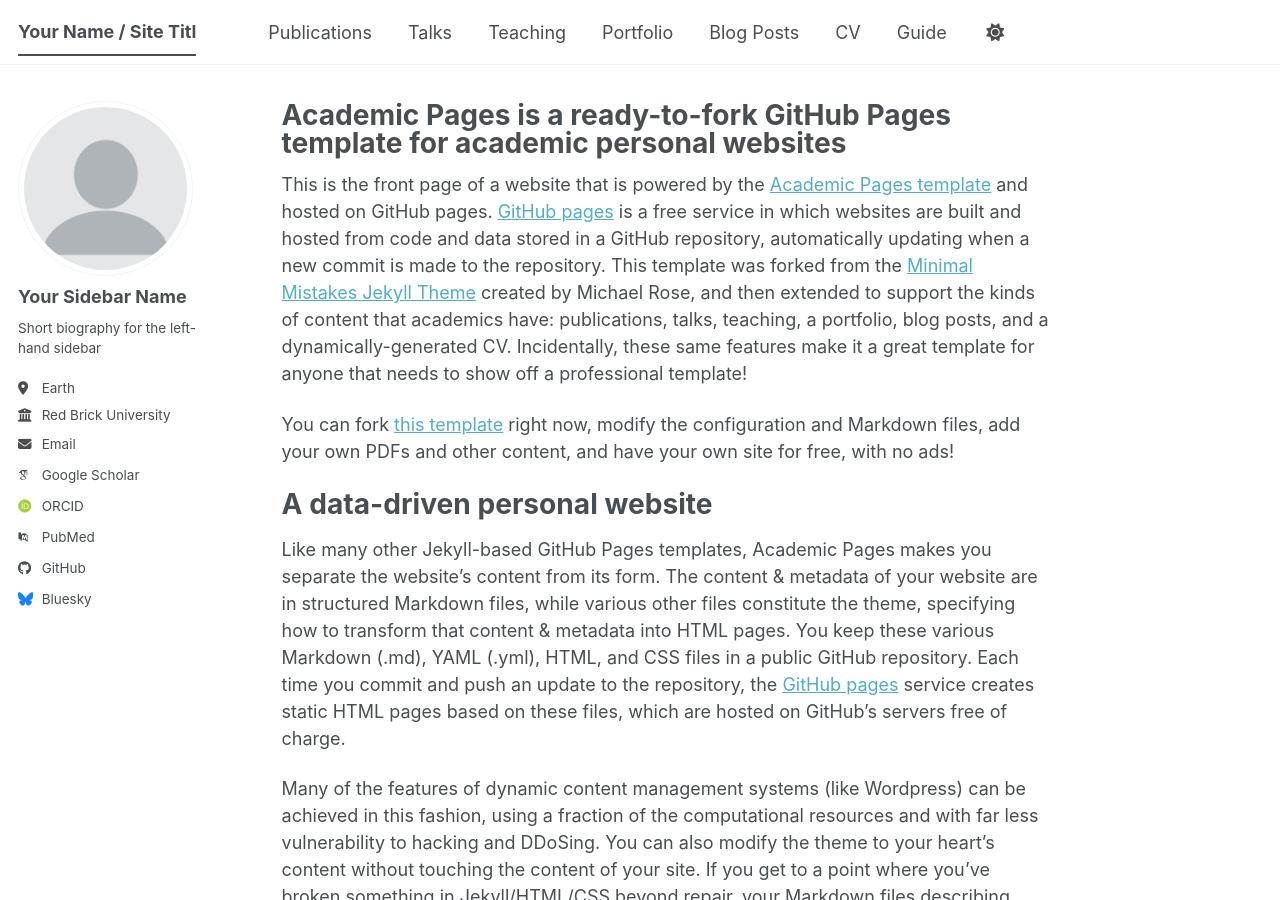
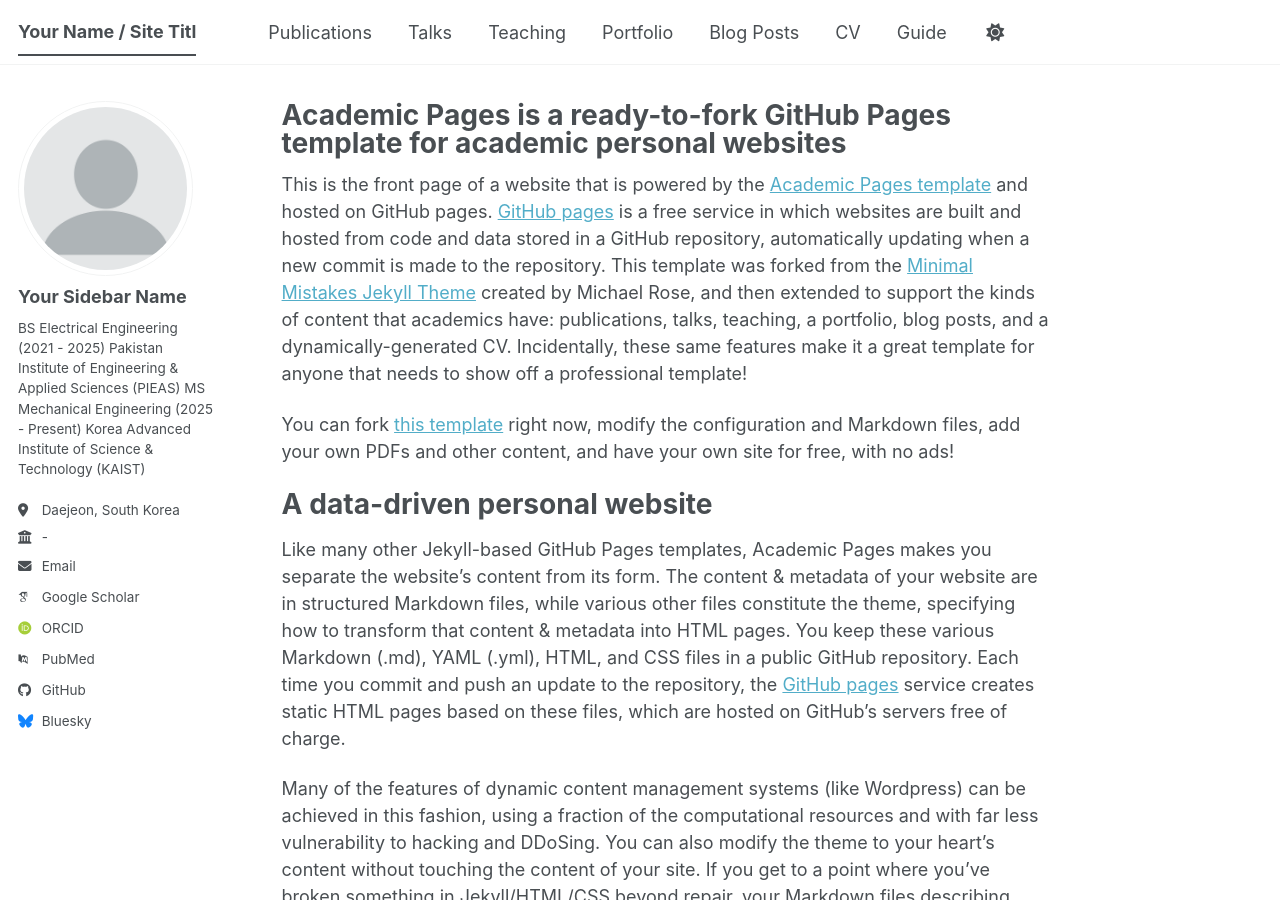
Before and after one commit to Abbass521/raheelabbas.github.io, a Jekyll site: the page built from _pages/about.md, in a window 1280 px wide and 900 px high. Built offline with Jekyll 4.4.1, drawn with Linux system fonts in a browser that asks for light colours; some web fonts are replaced; a script bundle is joined from its source files by our own code; library files that are not in the unit come from our copies.

Commit message:
Update _config.yml

```diff
--- a/_config.yml
+++ b/_config.yml
@@ -12,7 +12,7 @@ site_theme               : "default" # The available themes options are "default
 title                    : "Your Name / Site Titl"
 title_separator          : "-"
 name                     : &name "RAHEEL ABBAS"
-description              : &description "Your Name's academic portfolio"   # Update this with a general description of your site, this is the default if not overridden by a page
+description              : &description "Graduate Researcher at Soft Robotics & Intelligent Materials (SRIM) Lab"   # Update this with a general description of your site, this is the default if not overridden by a page
 url                      : https://academicpages.github.io # The base hostname & protocol for your site e.g. "https://[your GitHub username].github.io",
                                                            # or if you already have some other page hosted on Github then use "https://[your GitHub username].github.io/[Your Repo Name]"
 baseurl                  : "" # the subpath of your site, e.g. "/blog"
@@ -26,9 +26,12 @@ author:
   avatar           : "profile.png"
   name             : "Your Sidebar Name"
   pronouns         : # example: "she/her"
-  bio              : "Short biography for the left-hand sidebar"
-  location         : "Earth"
-  employer         : "Red Brick University"
+  bio              : "BS Electrical Engineering (2021 - 2025)
+                      Pakistan Institute of Engineering & Applied Sciences (PIEAS)
+                      MS Mechanical Engineering (2025 - Present)
+                      Korea Advanced Institute of Science & Technology (KAIST)"
+  location         : "Daejeon, South Korea"
+  employer         : "-"
   uri              : # URL
   email            : "raheelabbass100@gmail.com"
 
```
